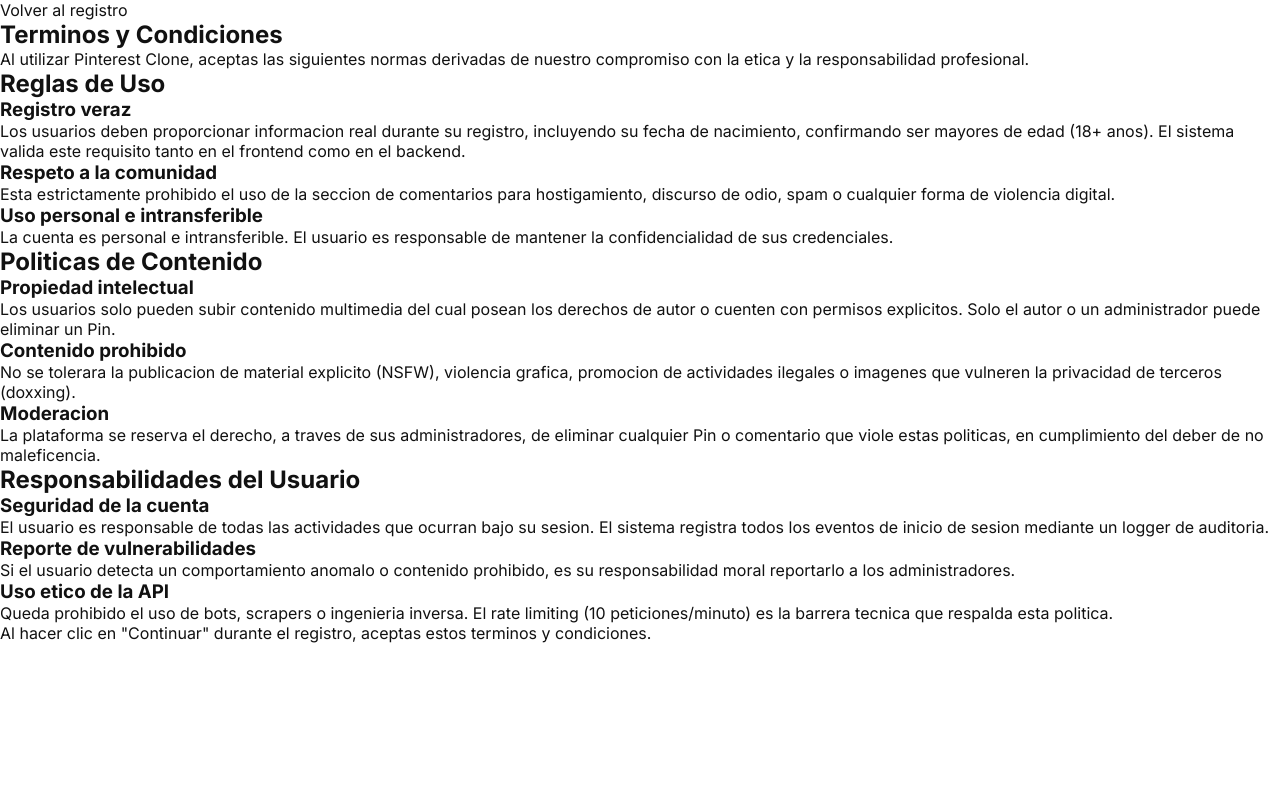
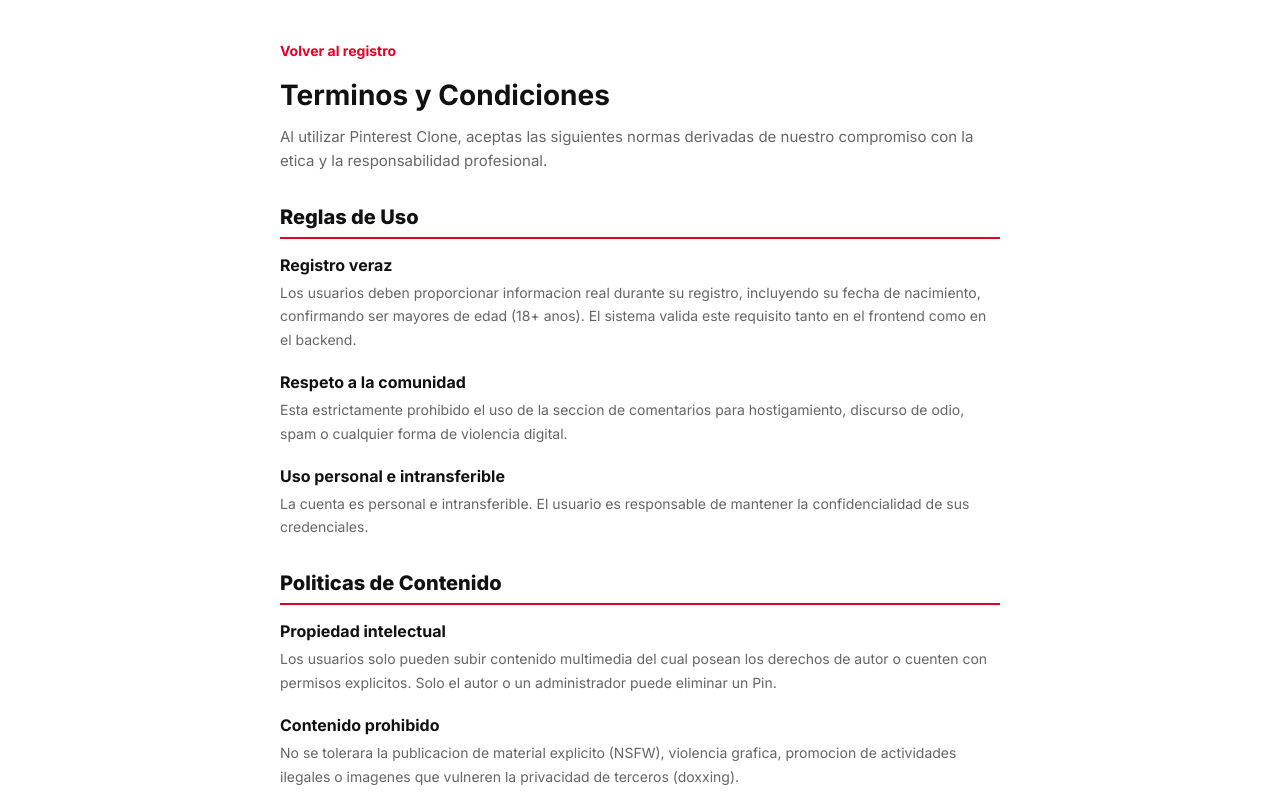
Before and after one commit to mat1520/Pinterest_Clone, a React (Vite) app in the folder FRONTEND-REACT/: page /terms in a window 1280 px wide. Shown: the top 800 px of the page. Built offline with nearby package versions, Linux system fonts and the light colour scheme; no server answers.

Commit message:
style: add Terms page CSS styles

```diff
--- a/FRONTEND-REACT/src/index.css
+++ b/FRONTEND-REACT/src/index.css
@@ -657,6 +657,84 @@ button {
   }
 }
 
+/* Terms & Conditions */
+.terminos {
+  display: grid;
+  place-items: center;
+  min-height: 100vh;
+  padding: 40px 24px;
+  background: var(--color-surface);
+}
+
+.terminos__contenedor {
+  width: 100%;
+  max-width: 720px;
+  animation: entrada 0.35s ease both;
+}
+
+.terminos__volver {
+  display: inline-block;
+  color: var(--color-accent);
+  font-weight: 700;
+  font-size: 14px;
+  margin-bottom: 20px;
+  transition: opacity var(--transition-base);
+}
+
+.terminos__volver:hover {
+  opacity: 0.8;
+}
+
+.terminos__titulo {
+  font-size: 28px;
+  margin-bottom: 12px;
+  line-height: 1.2;
+}
+
+.terminos__intro {
+  color: var(--color-muted);
+  font-size: 15px;
+  line-height: 1.6;
+  margin-bottom: 32px;
+}
+
+.terminos__seccion {
+  margin-bottom: 32px;
+}
+
+.terminos__subtitulo {
+  font-size: 20px;
+  font-weight: 800;
+  margin-bottom: 16px;
+  padding-bottom: 8px;
+  border-bottom: 2px solid var(--color-accent);
+}
+
+.terminos__articulo {
+  margin-bottom: 20px;
+}
+
+.terminos__encabezado {
+  font-size: 16px;
+  font-weight: 700;
+  margin-bottom: 6px;
+}
+
+.terminos__articulo p {
+  color: var(--color-muted);
+  font-size: 14px;
+  line-height: 1.7;
+}
+
+.terminos__pie {
+  margin-top: 32px;
+  padding-top: 20px;
+  border-top: 1px solid var(--color-border);
+  color: var(--color-muted);
+  font-size: 13px;
+  text-align: center;
+}
+
 /* Badges y Descripción de Pines */
 .pin__categoria-badge {
   display: inline-block;
```
